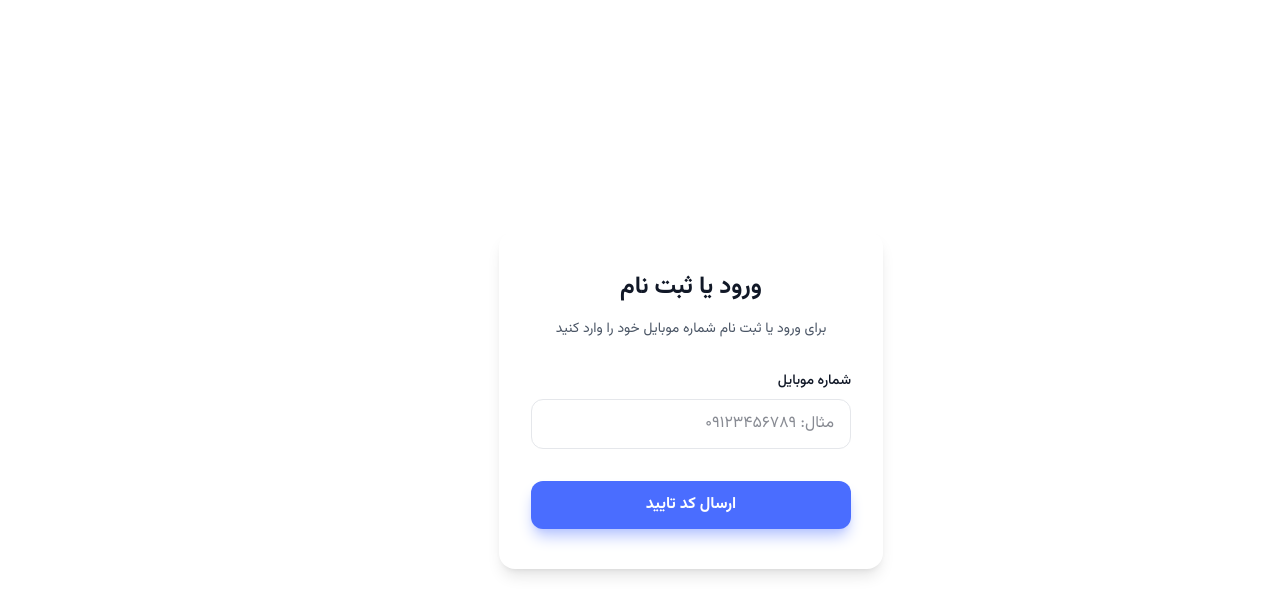
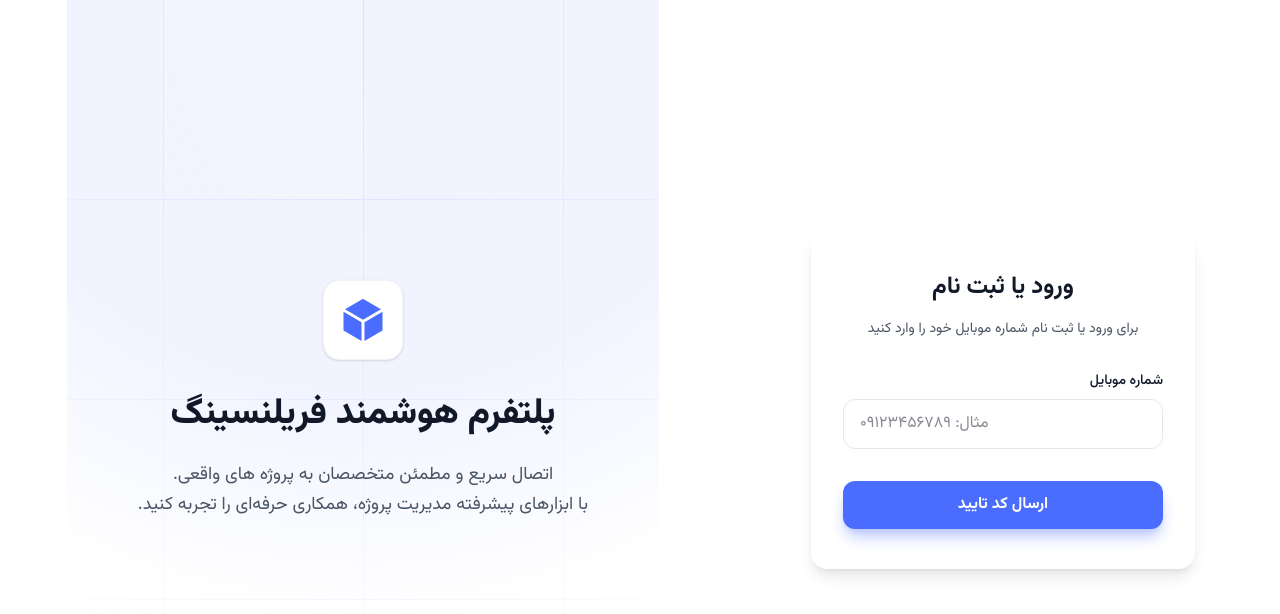
Before and after one commit to AmirHossein-Kargar/freelancer-platform, a React (Vite) app in the folder frontend/: page /auth in a window 1280 px wide. Shown: the top 614 px of the page. Built offline with nearby package versions, Linux system fonts and the light colour scheme.

Commit message:
feat: refactor sendOTP with new design, Implement axios for requests, config http request like get, post, refactor dark mode

```diff
--- a/frontend/package.json
+++ b/frontend/package.json
@@ -11,8 +11,11 @@
   },
   "dependencies": {
     "@tailwindcss/vite": "^4.1.17",
+    "@tanstack/react-query": "^5.90.11",
+    "axios": "^1.13.2",
     "react": "^19.2.0",
     "react-dom": "^19.2.0",
+    "react-hot-toast": "^2.6.0",
     "react-icons": "^5.5.0",
     "react-otp-input": "^3.1.1",
     "react-router-dom": "^7.9.6",
--- a/frontend/src/App.jsx
+++ b/frontend/src/App.jsx
@@ -9,13 +9,40 @@
 // ? React-Query => redux (remote state)
 
 import { Route, Routes } from "react-router-dom"
+import { Toaster } from 'react-hot-toast';
 import Auth from "./pages/Auth"
+import { QueryClient, QueryClientProvider } from "@tanstack/react-query"
+
+const queryClient = new QueryClient()
 
 function App() {
-
-  return <Routes>
-    <Route path="/auth" element={<Auth />} />
-  </Routes>
+  return <QueryClientProvider client={queryClient}>
+    <>
+      <Toaster
+        toastOptions={{
+          success: {
+            style: {
+              background: 'rgb(17 24 39)',
+              color: 'rgb(249 250 251)',
+            },
+          },
+          error: {
+            style: {
+              background: 'rgb(17 24 39)',
+              color: 'rgb(249 250 251)',
+            },
+          },
+          style: {
+            background: 'rgb(17 24 39)',
+            color: 'rgb(249 250 251)',
+          },
+        }}
+      />
+      <Routes>
+        <Route path="/auth" element={<Auth />} />
+      </Routes>
+    </>
+  </QueryClientProvider>
 }
 
 export default App
--- /dev/null
+++ b/frontend/src/features/authentication/AuthHero.jsx
@@ -0,0 +1,51 @@
+export default function AuthHero() {
+    return (
+        <div className="hidden lg:flex relative flex-col items-center justify-center bg-white dark:bg-secondary-900 p-12 text-center overflow-hidden h-full">
+            {/* Background overlay */}
+            <div className="absolute inset-0 z-0 bg-primary-50/50 dark:bg-primary-900/10 mask-[radial-gradient(ellipse_100%_70%_at_50%_0%,#000_70%,transparent_110%)]" />
+
+            {/* Background pattern */}
+            <svg
+                aria-hidden="true"
+                className="absolute inset-0 z-0 h-full w-full stroke-primary-100 dark:stroke-primary-900/20 mask-[radial-gradient(100%_100%_at_top,white,transparent)]"
+            >
+                <defs>
+                    <pattern id="pattern-bg" width="200" height="200" patternUnits="userSpaceOnUse" x="50%" y="-1">
+                        <path d="M.5 200V.5H200" fill="none" />
+                    </pattern>
+                </defs>
+                <svg x="50%" y="-1" className="overflow-visible fill-gray-50/20 dark:fill-gray-900/20">
+                    <path
+                        d="M-200 0h201v201h-201Z M600 0h201v201h-201Z M-400 600h201v201h-201Z M200 800h201v201h-201Z"
+                        strokeWidth="0"
+                    />
+                </svg>
+                <rect width="100%" height="100%" fill="url(#pattern-bg)" strokeWidth="0" />
+            </svg>
+
+            {/* Content */}
+            <div className="max-w-xl w-full relative z-10 select-none">
+                {/* Icon */}
+                <div className="flex justify-center mb-8">
+                    <div className="flex h-20 w-20 items-center justify-center rounded-2xl bg-white dark:bg-secondary-800 shadow-sm border border-gray-100 dark:border-secondary-700">
+                        <svg className="w-12 h-12 text-primary-900" fill="currentColor" viewBox="0 0 24 24">
+                            <path d="M12.378 1.602a.75.75 0 00-.756 0L3 6.632l9 5.25 9-5.25-8.622-5.03zM21.75 7.93l-9 5.25v9.32l9-5.25V7.93zM2.25 7.93v9.32l9 5.25v-9.32l-9-5.25z" />
+                        </svg>
+                    </div>
+                </div>
+
+                {/* Text content */}
+                <div className="space-y-6">
+                    <h2 className="text-4xl font-extrabold leading-tight text-secondary-900 dark:text-secondary-100">
+                        پلتفرم هوشمند فریلنسینگ
+                    </h2>
+                    <p className="text-lg leading-relaxed text-gray-600 dark:text-gray-300">
+                        اتصال سریع و مطمئن متخصصان به پروژه‌ های واقعی.
+                        <br />
+                        با ابزارهای پیشرفته مدیریت پروژه، همکاری حرفه‌ای را تجربه کنید.
+                    </p>
+                </div>
+            </div>
+        </div>
+    )
+}
--- a/frontend/src/features/authentication/SendOTPForm.jsx
+++ b/frontend/src/features/authentication/SendOTPForm.jsx
@@ -1,19 +1,42 @@
 import { useState } from 'react'
 import TextField from '../../ui/TextField'
+import { useMutation } from '@tanstack/react-query'
+import { getOtp } from '../../services/authService'
+import toast from 'react-hot-toast'
+import { handleApiError } from '../../utils/errorHandler'
 
 export default function SendOTPForm() {
     const [phoneNumber, setPhoneNumber] = useState("")
+
+    const { mutateAsync } = useMutation({
+        mutationFn: getOtp
+    })
+
+    const sendOtpHandler = async (e) => {
+        e.preventDefault()
+
+        try {
+            const data = await mutateAsync({ phoneNumber })
+            console.log(data)
+            toast.success(data.message)
+        } catch (error) {
+            handleApiError(error)
+        }
+
+    }
+
     return (
         <div>
 
-            <form action="" className='space-y-8'>
+            <form action="" className='space-y-8' onSubmit={sendOtpHandler}>
                 <div className='text-center space-y-4'>
                     <h1 className='text-2xl font-bold text-secondary-900 dark:text-white'>ورود یا ثبت نام</h1>
                     <p className='text-sm text-gray-600 dark:text-gray-400'>برای ورود یا ثبت نام شماره موبایل خود را وارد کنید</p>
                 </div>
                 <TextField name={"phoneNumber"} value={phoneNumber} onChange={(e) => setPhoneNumber(e.target.value)} label={"شماره موبایل"} />
-                <button className='btn btn--primary w-full'>ارسال کد تایید</button>
+                <button type='submit' className='btn btn--primary w-full'>ارسال کد تایید</button>
             </form>
+
 
         </div>
     )
--- a/frontend/src/pages/Auth.jsx
+++ b/frontend/src/pages/Auth.jsx
@@ -1,15 +1,23 @@
 import SendOTPForm from "../features/authentication/SendOTPForm";
 import CheckOTPForm from "../features/authentication/CheckOTPForm";
+import AuthHero from "../features/authentication/AuthHero";
 
 export default function Auth() {
     return (
+        <div className="flex flex-col lg:flex-row min-h-screen">
+            {/* Form Section - centered on mobile/tablet, left on desktop */}
+            <div className="flex justify-center items-center flex-1 px-4 py-8 lg:px-12 lg:py-0">
+                <div className="w-full max-w-sm rounded-2xl bg-secondary-0 dark:bg-secondary-800 px-8 py-10 shadow-lg">
+                    <SendOTPForm />
+                    {/* <CheckOTPForm /> */}
+                </div>
+            </div>
 
-        <div className="flex justify-center items-center min-h-screen">
-            <div className="w-full max-w-sm rounded-2xl bg-secondary-0 dark:bg-secondary-800 px-8 py-10 shadow-lg">
-                <SendOTPForm />
-                {/* <CheckOTPForm /> */}
+            {/* Hero Section - hidden on mobile/tablet, visible on desktop */}
+            <div className="flex-1">
+                <AuthHero />
             </div>
+
         </div>
-
     )
 }
--- /dev/null
+++ b/frontend/src/services/authService.js
@@ -0,0 +1,9 @@
+import http from "./httpService";
+
+export function getOtp(data) {
+  return http.post("/user/get-otp", data).then(({ data }) => data.data);
+}
+
+export function checktOtp(data) {
+  return http.post("/user/check-otp", data);
+}
--- /dev/null
+++ b/frontend/src/services/httpService.js
@@ -0,0 +1,16 @@
+import axios from "axios";
+
+const app = axios.create({
+  baseURL: "http://localhost:5000/api",
+  withCredentials: true,
+});
+
+const http = {
+  get: app.get,
+  post: app.post,
+  put: app.put,
+  delete: app.delete,
+  patch: app.patch,
+};
+
+export default http;
--- a/frontend/src/ui/TextField.jsx
+++ b/frontend/src/ui/TextField.jsx
@@ -2,7 +2,7 @@ export default function TextField({ label, name, value, onChange }) {
     return (
         <div className='space-y-2'>
             <label htmlFor={name} className='block text-sm font-medium text-secondary-900 dark:text-gray-200'>{label}</label>
-            <input value={value} onChange={onChange} id={name} type="text" className='textField__input' autoComplete='off' placeholder='مثال: ۰۹۱۲۳۴۵۶۷۸۹' />
+            <input value={value} onChange={onChange} id={name} type="tel" className='textField__input' autoComplete='off' placeholder='مثال: ۰۹۱۲۳۴۵۶۷۸۹' />
         </div>
     )
 }
--- /dev/null
+++ b/frontend/src/utils/errorHandler.js
@@ -0,0 +1,19 @@
+import toast from "react-hot-toast";
+
+const isNetworkError = (error) => {
+  return (
+    error?.message === "Network Error" ||
+    error?.code === "ERR_NETWORK" ||
+    !error?.response
+  );
+};
+
+export const getErrorMessage = (error) => {
+  if (isNetworkError(error)) return "خطا در ارتباط با سرور";
+  if (error?.response?.data?.message) return error.response.data.message;
+  return "خطایی رخ داده است";
+};
+
+export const handleApiError = (error) => {
+  toast.error(getErrorMessage(error));
+};
```
Also changed, not shown: 1 other file (tests, documents, lock files or other folders).
